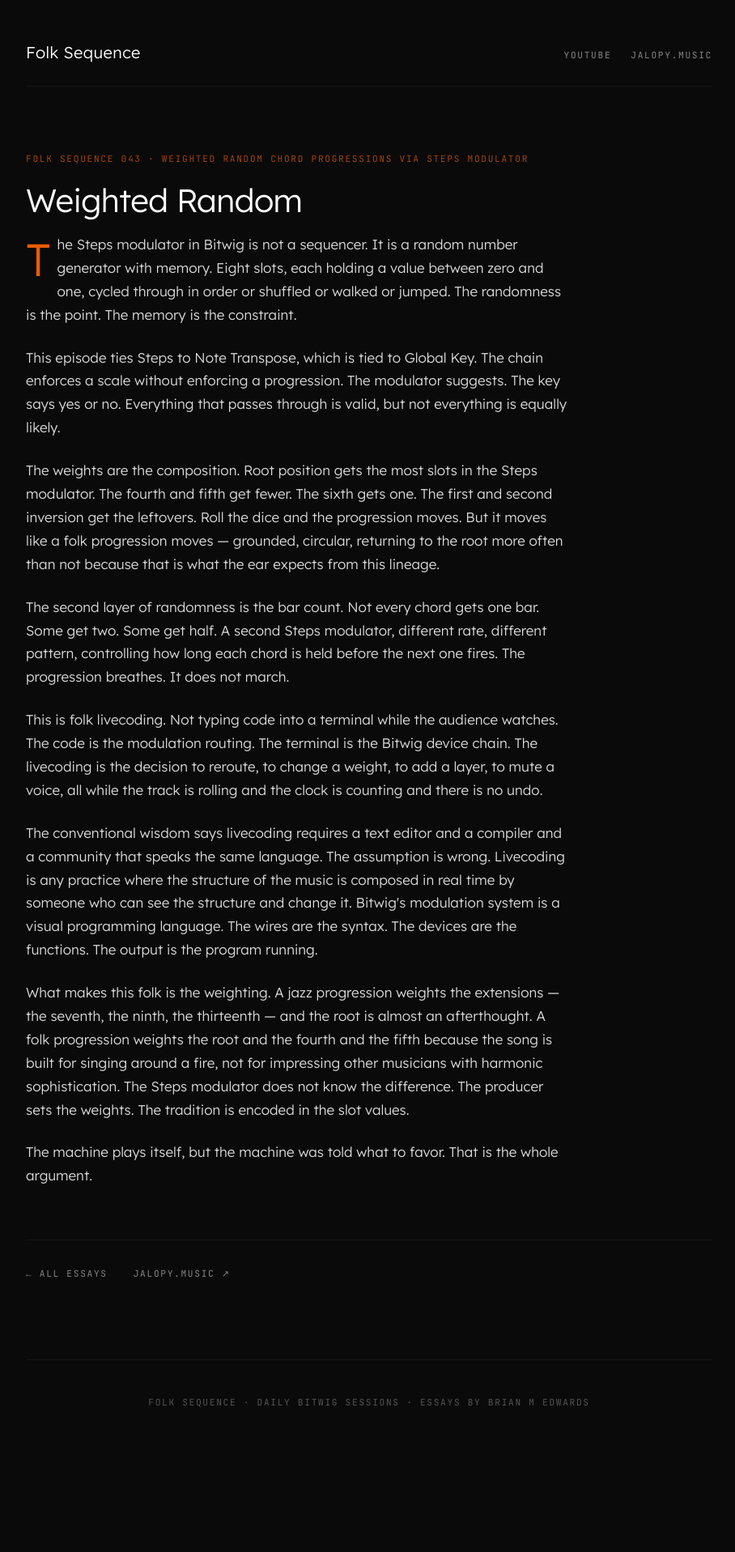
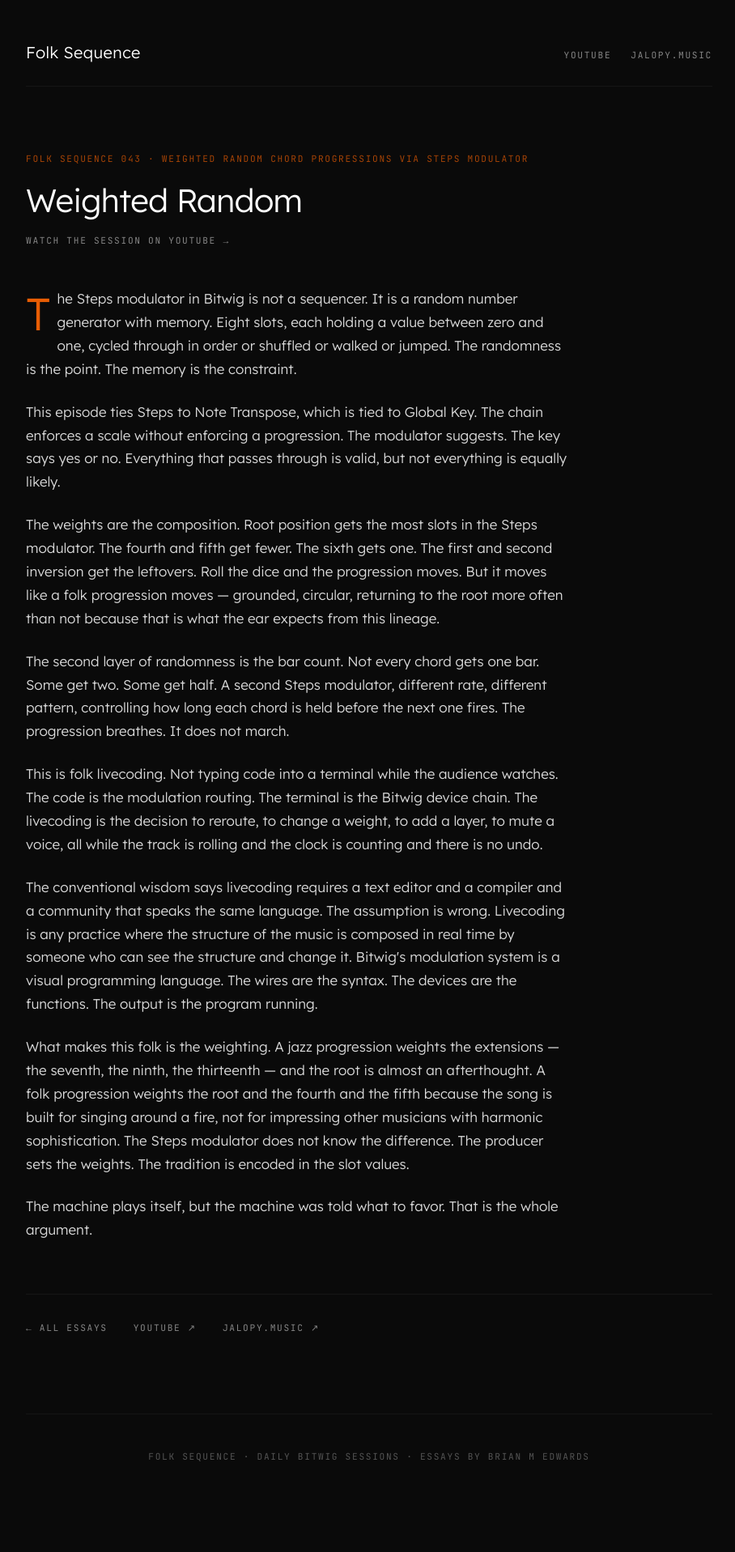
Before and after one commit to folk-sequence/folk-sequence.github.io, a Jekyll site: the page built from 043-weighted-random.md, in a window 1280 px wide. Shown: the whole page at 81% size, without its empty margins (184-1092 px from the left). Built offline with Jekyll 4.4.1, drawn with Linux system fonts in a browser that asks for light colours; before the commit the page ends 1850 px from its top, so only the background shows below that; part of the change alters nothing that is shown.

Commit message:
Add YouTube link to 043-weighted-random.md

```diff
--- a/043-weighted-random.md
+++ b/043-weighted-random.md
@@ -4,6 +4,7 @@ title: "Weighted Random"
 episode: "043"
 topic: "Weighted random chord progressions via Steps modulator"
 description: "Weighted Random — companion essay for Folk Sequence 043"
+youtube: "https://youtu.be/Qyd4No0icfY"
 ---
 
 The Steps modulator in Bitwig is not a sequencer. It is a random number generator with memory. Eight slots, each holding a value between zero and one, cycled through in order or shuffled or walked or jumped. The randomness is the point. The memory is the constraint.
```
